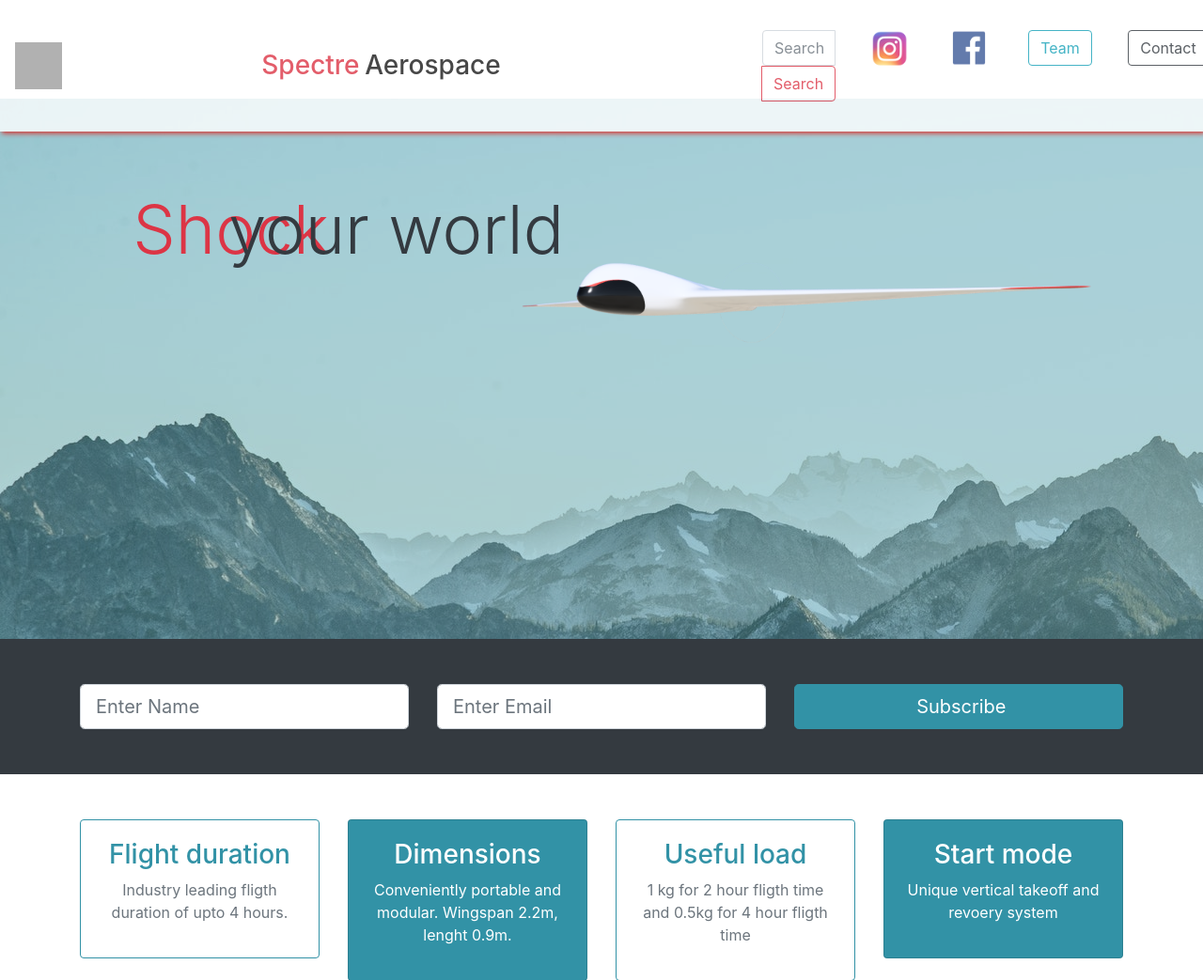
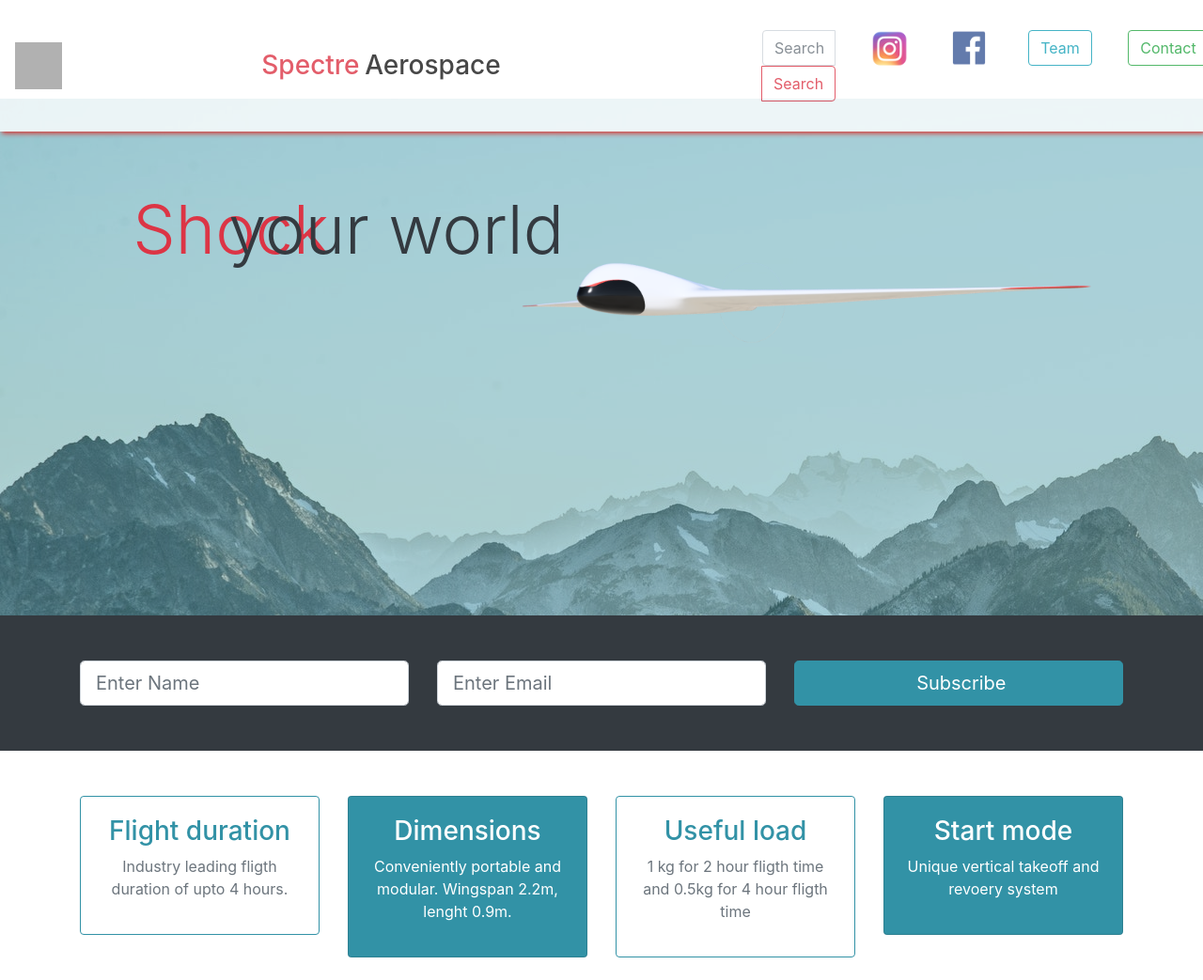
Before and after one commit to BagratAero/portfolio-project, a Django app: page / in a window 1280 px wide. Shown: the top 1043 px of the page at 94% size. Run offline with Django 3.2, Linux system fonts and the light colour scheme; some libraries are stand-ins or nearby versions; grey boxes are pictures that could not be loaded.

Commit message:
final-2 polish 14th Dec

```diff
--- a/jobs/templates/jobs/home.html
+++ b/jobs/templates/jobs/home.html
@@ -49,7 +49,7 @@
               <a href="#authors" class="nav-link"><button class="btn btn-outline-info" type="button">Team</button></a>
             </li>
             <li class="nav-item">
-              <a href="#contact" class="nav-link"><button class="btn btn-outline-dark" type="button">Contact</button></a>
+              <a href="#contact" class="nav-link"><button class="btn btn-outline-success" type="button">Contact</button></a>
             </li>
 
           </ul>
--- a/portfolio/static/css2/style.css
+++ b/portfolio/static/css2/style.css
@@ -15,7 +15,7 @@ body {
 #showcase {
   position: relative;
   background: url('../mountains.jpg');
-  min-height: 575px;
+  min-height: 550px;
 }
 #showcase .primary-overlay {
   background: rgba(50, 146, 166, 0.4);
```
